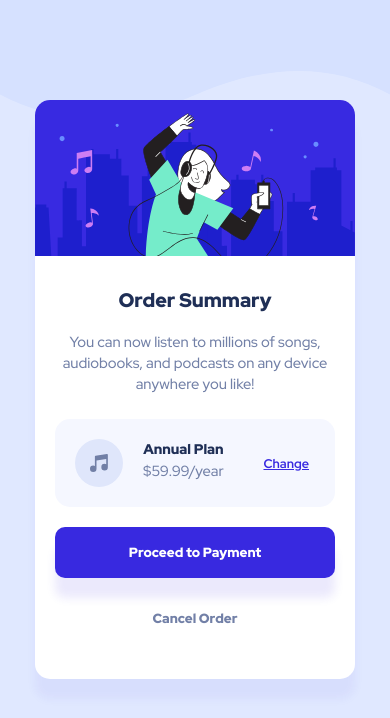
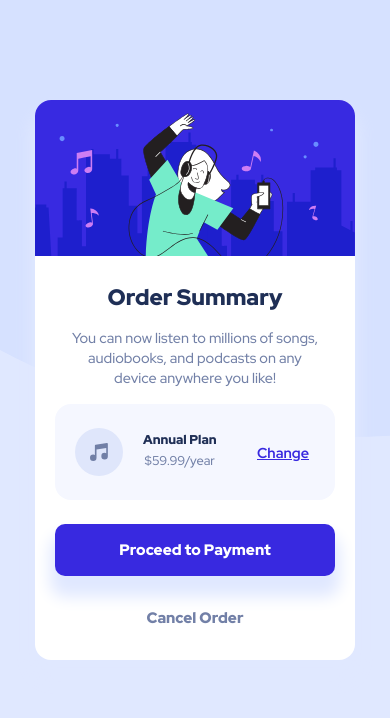
Before and after one commit to rznsid/frontendmentor-02ordersummarycomponent, a plain HTML site: page index.html in a window 390 px wide. Drawn offline with Linux system fonts and the light colour scheme.

Commit message:
Improved class names, changed to rem

```diff
--- a/index.html
+++ b/index.html
@@ -17,26 +17,30 @@
   </head>
   <body>
     <div class="ordercard">
-      <img src="images/illustration-hero.svg" alt="" />
-      <div class="ordercard__summary">
-        <h2>Order Summary</h2>
-        <p>
+      <img class="ordercard__hero" src="images/illustration-hero.svg" alt="" />
+      <div class="ordercard__body">
+        <h1 class="ordercard__title">Order Summary</h1>
+        <p class="ordercard__text">
           You can now listen to millions of songs, audiobooks, and podcasts on
           any device anywhere you like!
         </p>
-        <div class="plan_type">
-          <div class="plan_text">
-            <img src="images/icon-music.svg" alt="" />
+        <div class="plan">
+          <div class="plan__headercol">
+            <img class="plan__icon" src="images/icon-music.svg" alt="" />
             <div>
-              <h3>Annual Plan</h3>
+              <h2 class="plan__heading">Annual Plan</h2>
               $59.99/year
             </div>
           </div>
-          <button>Change</button>
+          <button class="plan__button">Change</button>
         </div>
-        <div class="ordercard__buttons">
-          <button class="payment">Proceed to Payment</button>
-          <button class="cancel">Cancel Order</button>
+        <div class="ordercard__options">
+          <button class="ordercard__largebutton ordercard__paymentbutton">
+            Proceed to Payment
+          </button>
+          <button class="ordercard__largebutton ordercard__cancelbutton">
+            Cancel Order
+          </button>
         </div>
       </div>
     </div>
--- a/style.css
+++ b/style.css
@@ -22,135 +22,147 @@ body {
   font-family: "Red Hat Display", sans-serif;
   background-color: var(--pale-blue);
   background-image: url("images/pattern-background-desktop.svg");
-  background-size: contain;
   background-repeat: no-repeat;
 }
 
 button {
   background-color: transparent;
   border: none;
+  transition: ease-in-out 0.2s;
   font: inherit;
 }
 
 .ordercard {
-  width: 450px;
-  margin: 100px auto;
+  width: 27.5rem;
+  margin: 6.25rem auto;
   text-align: center;
   background: #fff;
-  border-radius: 15px;
-  box-shadow: 0px 20px 10px hsl(245, 75%, 52%, 0.05);
+  border-radius: 1rem;
+  box-shadow: 0 1rem 1rem 0.3rem var(--pale-blue);
 }
 
-.ordercard img {
+.ordercard__hero {
   width: 100%;
-  border-radius: 15px 15px 0 0;
+  border-radius: 1rem 1rem 0 0;
 }
 
-.ordercard__summary {
-  padding: 50px;
+.ordercard__body {
+  padding: 2rem 3rem;
 }
 
-.ordercard__summary h2 {
+.ordercard__title {
   color: var(--dark-blue);
   font-weight: 900;
   font-size: 1.75rem;
-  margin-bottom: 20px;
 }
 
-.ordercard__summary {
+.ordercard__text {
   color: var(--desaturated-blue);
   line-height: 1.5rem;
-  font-size: 1.05rem;
+  font-size: 1rem;
+  padding: 1rem;
 }
 
-.plan_type {
+.plan {
+  padding: 0.5rem 0;
   display: flex;
-  margin-top: 25px;
   justify-content: space-between;
   align-items: center;
   background-color: var(--very-pale-blue);
-  border-radius: 15px;
+  border-radius: 1rem;
+  color: var(--desaturated-blue);
 }
 
-.plan_text {
+.plan__headercol {
   display: flex;
-  margin: 20px 0 20px 20px;
+  margin: 1.25rem 0 1.25rem 1.25rem;
 }
 
-.plan_text h3 {
+.plan__heading {
   color: var(--dark-blue);
   font-size: 1rem;
   font-weight: 900;
 }
 
-.plan_text img {
+.plan__icon {
   height: 100%;
-  margin-right: 20px;
+  margin-right: 1.25rem;
 }
 
-.plan_type button {
+.plan__button {
   color: var(--bright-blue);
   text-decoration: underline;
-  margin-right: 20px;
+  margin-right: 1.25rem;
   font-weight: 700;
   font-size: 0.9rem;
 }
 
-.plan_type button:hover {
-  color: hsl(245, 50%, 60%);
+.plan__button:hover {
+  opacity: 75%;
   text-decoration: none;
 }
 
-.ordercard__buttons {
-  margin-top: 50px;
-}
-
-.ordercard__buttons button {
+.ordercard__largebutton {
   width: 100%;
-  margin-bottom: 15px;
-  padding: 15px;
+  margin-top: 1rem;
+  padding: 1rem;
   font-size: 0.95rem;
   font-weight: 900;
 }
 
-.payment {
+.ordercard__options {
+  margin-top: 1rem;
+}
+
+.ordercard__paymentbutton {
   background-color: var(--bright-blue);
   color: #fff;
-  border-radius: 10px;
-  box-shadow: 0px 20px 10px hsl(245, 75%, 52%, 0.1);
+  border-radius: 0.625rem;
+  box-shadow: 0 1rem 1rem 0.3rem var(--pale-blue);
 }
 
-.payment:hover {
-  background-color: hsl(245, 50%, 60%);
+.ordercard__paymentbutton:hover {
+  opacity: 75%;
 }
 
-.cancel {
+.ordercard__cancelbutton {
   color: var(--desaturated-blue);
 }
 
-.cancel:hover {
+.ordercard__cancelbutton:hover {
   color: var(--dark-blue);
 }
 
 @media (max-width: 500px) {
-  :root {
-    font-size: 14px;
+  .ordercard {
+    width: 20rem;
   }
 
-  .ordercard {
-    width: 320px;
+  .ordercard__body {
+    padding: 1rem 1.25rem;
   }
 
-  .ordercard__summary {
-    padding: 20px;
+  .ordercard__text {
+    font-size: 0.9rem;
+    line-height: 1.25rem;
   }
 
-  .ordercard__summary h2 {
+  .ordercard__title {
     font-size: 1.4rem;
-    margin-top: 10px;
+    margin-top: 0.3rem;
   }
 
-  .ordercard__buttons {
-    margin-top: 20px;
+  .plan {
+    padding: 0.25rem 0;
+    font-size: 0.8rem;
+  }
+
+  .plan__heading {
+    font-size: 0.8rem;
+    line-height: 1.5rem;
+  }
+
+  .ordercard__options {
+    margin-top: 0.5rem;
   }
 }
```
Also changed, not shown: 1 other file.
